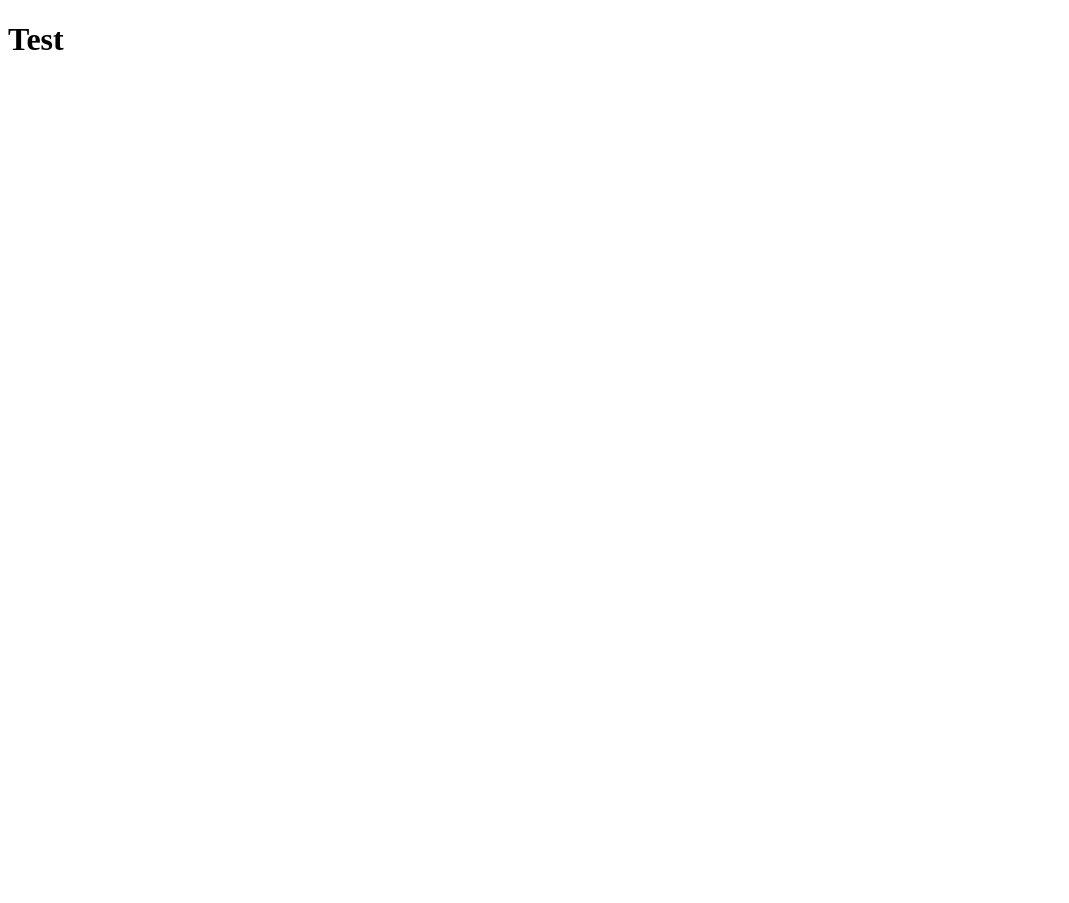
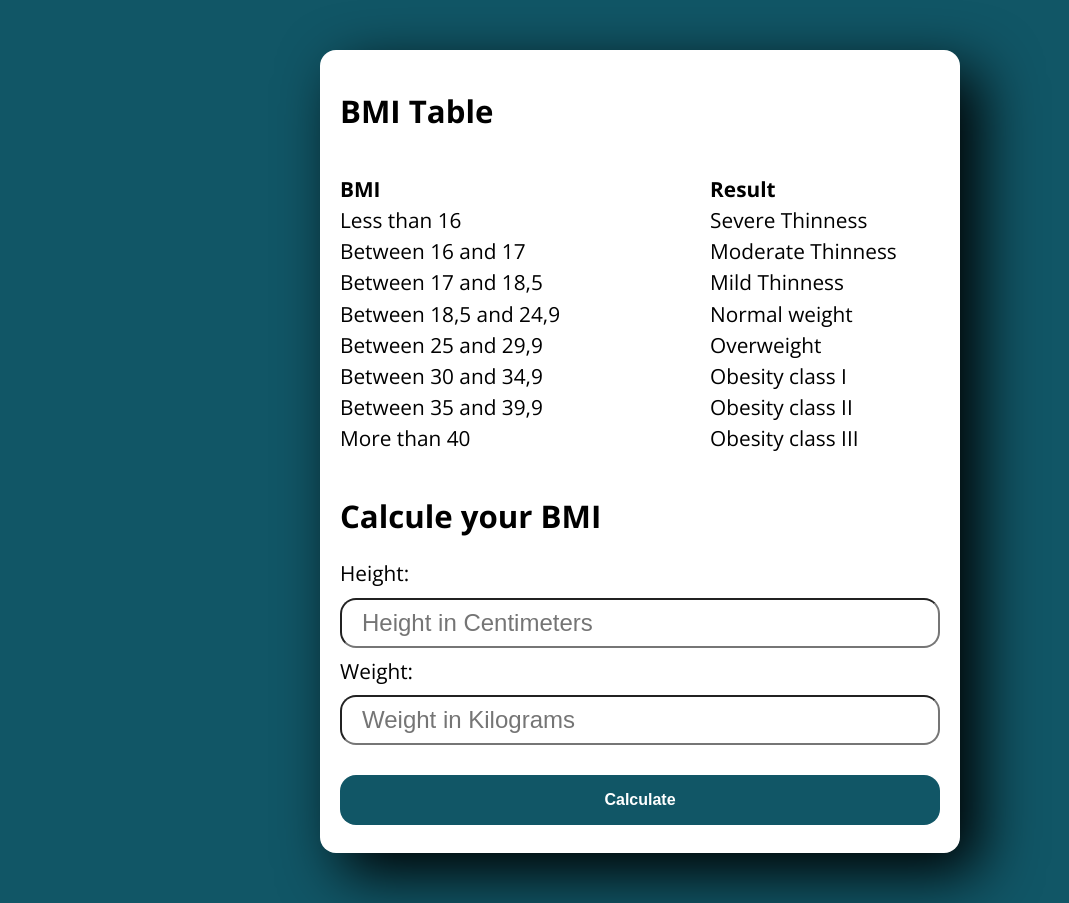
Before and after one commit to ErnstBecker/bmi-calculator, a plain HTML site: page index.html in a window 1280 px wide. Shown: the whole page, without its empty margins (0-1069 px from the left). Before the commit the page ends 800 px from the top, so only its background shows below. Drawn offline with nearby package versions, Linux system fonts and the light colour scheme.

Commit message:
Added the entire bmi prototype

```diff
--- /dev/null
+++ b/assets/css/style.css
@@ -0,0 +1,112 @@
+@import url('https://fonts.googleapis.com/css2?family=Open+Sans:wght@400;700&display=swap');
+
+:root{
+    --primary-color: rgb(17, 86, 102);
+    --primary-color-darker: rgb(9, 48, 56);
+    --error: rgb(200, 55, 55);
+    --success: rgb(55, 200, 55);
+    --info: rgb(59, 89, 152);
+    --site: rgb(174, 0, 0);
+}
+
+* {
+    box-sizing: border-box;
+    outline: none;
+}
+
+body{
+    margin: 0;
+    padding: 0;
+    background: var(--primary-color);
+    font-family: 'Open Sans', sans-serif;
+    font-size: 1.3em;
+    line-height: 1.5em;
+}
+
+a{
+    text-decoration: none;
+}
+
+.container{
+    max-width: 640px;
+    margin: 50px auto;
+    background-color: #fff;
+    padding: 20px;
+    border-radius: 1rem;
+    box-shadow: 20px 20px 60px;
+}
+
+form input, form label, form button, form span{
+    display: block;
+    width: 100%;
+    margin-bottom: 8px;
+    border-radius: 1rem;
+}
+
+form input{
+    font-size: 24px;
+    height: 50px;
+    padding: 0 20px;
+}
+
+form input:focus{
+    outline: 3px solid var(--primary-color);
+}
+
+form button{
+    border: none;
+    background-color: var(--primary-color);
+    color: #fff;
+    font-size: 1rem;
+    font-weight: 700;
+    height: 50px;
+    cursor: pointer;
+    margin-top: 30px;
+}
+
+form button:hover{
+    background: var(--primary-color-darker);
+}
+
+span{
+    height: auto;
+    font-size: 1rem;
+    font-weight: 700;
+    margin-top: 1.5rem;
+    padding-top: 0.2rem;
+    padding-bottom: 0.2rem;
+}
+
+.infoBMI{
+    display: flex;
+}
+
+.infoClass{
+    margin-left: 25%;
+}
+
+.error, .success, .info{
+    text-align: center;
+    border-radius: 1rem;
+}
+
+.error{
+    background-color: var(--error);
+}
+
+.success{
+    background-color: var(--success);
+}
+
+.info{
+    background-color: var(--info);
+}
+
+.wiki{
+    font-weight: 700;
+    color: #fff;
+}
+
+.wiki:hover{
+    color: var(--site);
+}
--- /dev/null
+++ b/assets/js/main.js
@@ -0,0 +1,65 @@
+function calculateBMI (){
+    const result = document.querySelector('.result');
+    let height = parseFloat(document.getElementById('height').value);
+    let weight = parseFloat(document.getElementById('weight').value);
+    const bmi = (weight / ((height/100)**2));
+
+    let robert = `<a class="wiki" href="https://en.wikipedia.org/wiki/Robert_Wadlow" target="_blank" rel="external">Robert Pershing Wadlow</a>`;
+    let chandra = `<a class="wiki" href="https://en.wikipedia.org/wiki/Chandra_Bahadur_Dangi" target="_blank" rel="external">Chandra Bahadur Dangi</a>`;
+    let manuel = `<a class="wiki" href="https://en.wikipedia.org/wiki/Manuel_Uribe" target="_blank" rel="external">Manuel Uribe</a>`;
+    let lucia = `<a class="wiki" href="https://en.wikipedia.org/wiki/Luc%C3%ADa_Z%C3%A1rate" target="_blank" rel="external">Lucía Zárate</a>`;
+
+    let tallest = `The tallest person in the world was ${robert} measuring 272 centimeters`; // https://en.wikipedia.org/wiki/Robert_Wadlow
+    let shortest = `The shortest person in the world was ${chandra} measuring 54.6 centimeters`; // https://en.wikipedia.org/wiki/Chandra_Bahadur_Dangi
+    let heavier = `The person who weighed the most in the world was ${manuel} weighing 597 kilograms`; // https://en.wikipedia.org/wiki/Manuel_Uribe
+    let lightest = `The lightest person in the world was ${lucia} weighing 2.1 kilograms`; // https://en.wikipedia.org/wiki/Luc%C3%ADa_Z%C3%A1rate
+
+    if (height === 0) {
+        result.innerHTML = `<span class="error">Please insert a number above 0 for height</span>`;
+    } else if (weight === 0) {
+        result.innerHTML = `<span class="error">Please insert a number above 0 for weight</span>`;
+    } else if (height > 272) {
+        result.innerHTML = `<span class="info">Please insert a valid height. ${tallest}</span>`;
+    } else if (height < 54.6) {
+        result.innerHTML = `<span class="info">Please insert a valid height. ${shortest}</span>`;
+    } else if (weight > 597) {
+        result.innerHTML = `<span class="info">Please insert a valid weight. ${heavier}</span>`;
+    } else if (weight < 2.1) {
+        result.innerHTML = `<span class="info">Please insert a valid weight. ${lightest}</span>`;
+    } else if (height == undefined) {
+        result.innerHTML = `<span class="error">Undefined height</span>`;
+    } else if (weight == undefined) {
+        result.innerHTML = `<span class="error">Undefined weight</span>`;
+    } else if (isNaN(height)) {
+        result.innerHTML = `<span class="error">Height is <abbr title="Not a Number">NaN</abbr></span>`;
+    } else if (isNaN(weight)) {
+        result.innerHTML = `<span class="error">Weight is <abbr title="Not a Number">NaN</abbr></span>`;
+    } else if (height && weight) {
+        if (16 > bmi) {
+            result.innerHTML = `<span class="success">Your BMI is ${bmi.toFixed(2)} (Severe Thinness)</span>`;
+        } else if (16 <= bmi.toFixed(2) && bmi.toFixed(2) <= 16.99) {
+            result.innerHTML = `<span class="success">Your BMI is ${bmi.toFixed(2)} (Moderate Thinness)</span>`;
+        }  else if (17 <= bmi.toFixed(2) && bmi.toFixed(2) <= 18.49) {
+            result.innerHTML = `<span class="success">Your BMI is ${bmi.toFixed(2)} (Mild Thinness)</span>`;
+        } else if (18.5 <= bmi.toFixed(2) && bmi.toFixed(2) <= 24.99) {
+            result.innerHTML = `<span class="success">Your BMI is ${bmi.toFixed(2)} (Normal weight)</span>`;
+        } else if (25 <= bmi.toFixed(2) && bmi.toFixed(2) <= 29.99) {
+            result.innerHTML = `<span class="success">Your BMI is ${bmi.toFixed(2)} (Overweight)</span>`;
+        } else if (30 <= bmi.toFixed(2) && bmi.toFixed(2) <= 34.99) {
+            result.innerHTML = `<span class="success">Your BMI is ${bmi.toFixed(2)} (Obesity class I)</span>`;
+        } else if (35 <= bmi.toFixed(2) && bmi.toFixed(2) <= 39.99) {
+            result.innerHTML = `<span class="success">Your BMI is ${bmi.toFixed(2)} (Obesity class II)</span>`;
+        } else if (40 <= bmi) {
+            result.innerHTML = `<span class="success">Your BMI is ${bmi.toFixed(2)} (Obesity class III)</span>`;
+        }
+    } else {
+        result.innerHTML = `<span class="error">INVALID</span>`;
+    }
+}
+
+// Anonymous function for stop sending the form when click the button
+const form = document.querySelector('#form');
+
+form.addEventListener('submit', function (event){
+    event.preventDefault();
+});
--- a/index.html
+++ b/index.html
@@ -1,9 +1,49 @@
 <!DOCTYPE html>
-<html>
+<html lang="en">
 <head>
-    <title>BMI test</title>
+    <meta charset="UTF-8">
+    <meta http-equiv="X-UA-Compatible" content="IE=edge">
+    <meta name="viewport" content="width=device-width, initial-scale=1.0">
+    <link rel="stylesheet" href="./assets/css/style.css">
+    <title>BMI: Calculating Body Mass Index</title>
 </head>
 <body>
-    <h1>Test</h1>
+    <section class="container">
+        <h1>BMI Table</h1>
+        <div class="infoBMI">
+            <p><strong>BMI</strong><br>
+                Less than 16<br>
+                Between 16 and 17<br>
+                Between 17 and 18,5<br>
+                Between 18,5 and 24,9<br>
+                Between 25 and 29,9<br>
+                Between 30 and 34,9<br>
+                Between 35 and 39,9<br>
+                More than 40<br>
+            </p>
+            <p class="infoClass"><strong>Result</strong><br>
+                Severe Thinness<br>
+                Moderate Thinness<br>
+                Mild Thinness<br>
+                Normal weight<br>
+                Overweight<br>
+                Obesity class I<br>
+                Obesity class II<br>
+                Obesity class III<br>
+            </p>
+        </div>
+        <h1>Calcule your BMI</h1>
+        <form action="/" class="form" id="form" method="post">
+            <label for="Height">Height:</label>
+            <input type="number" name="height" id="height" min="54" max="272" maxlength="3" placeholder="Height in Centimeters" onkeydown="return event.keyCode !== 69 && event.keyCode !== 189 && event.keyCode !== 108 && event.keyCode !== 188 && event.keyCode !== 190"">
+
+            <label for="Weight">Weight:</label>
+            <input type="number" name="weight" id="weight" min="2" max="597" maxlength="6" placeholder="Weight in Kilograms" onkeydown="return event.keyCode !== 69 && event.keyCode !== 189 && event.keyCode !== 108 && event.keyCode !== 188">
+
+            <button type="submit" onclick="calculateBMI();">Calculate</button>
+            <div class="result"></div>
+        </form>
+    </section>
+    <script src="./assets/js/main.js"></script>
 </body>
 </html>
```
